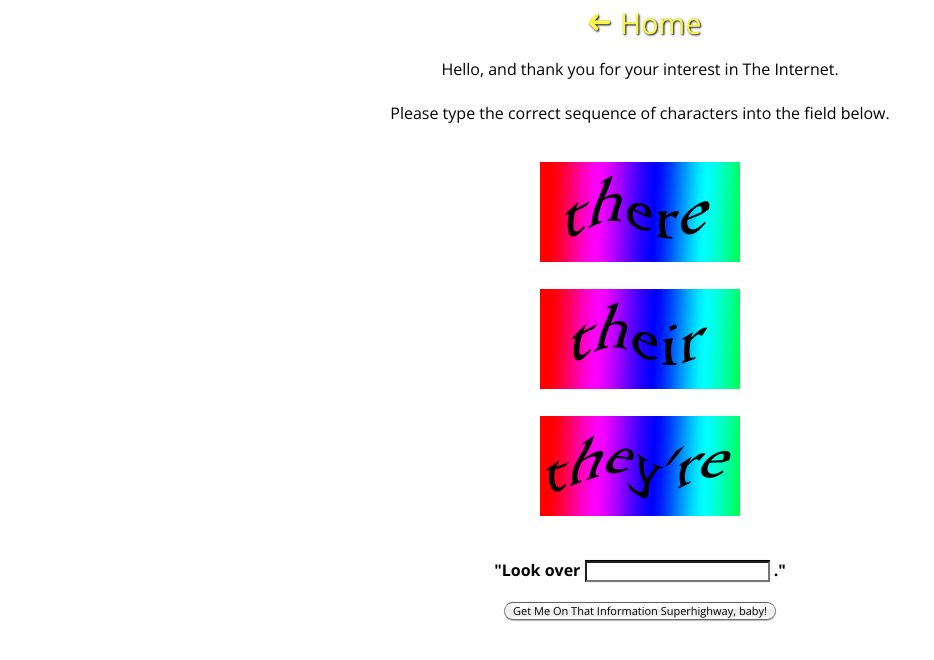
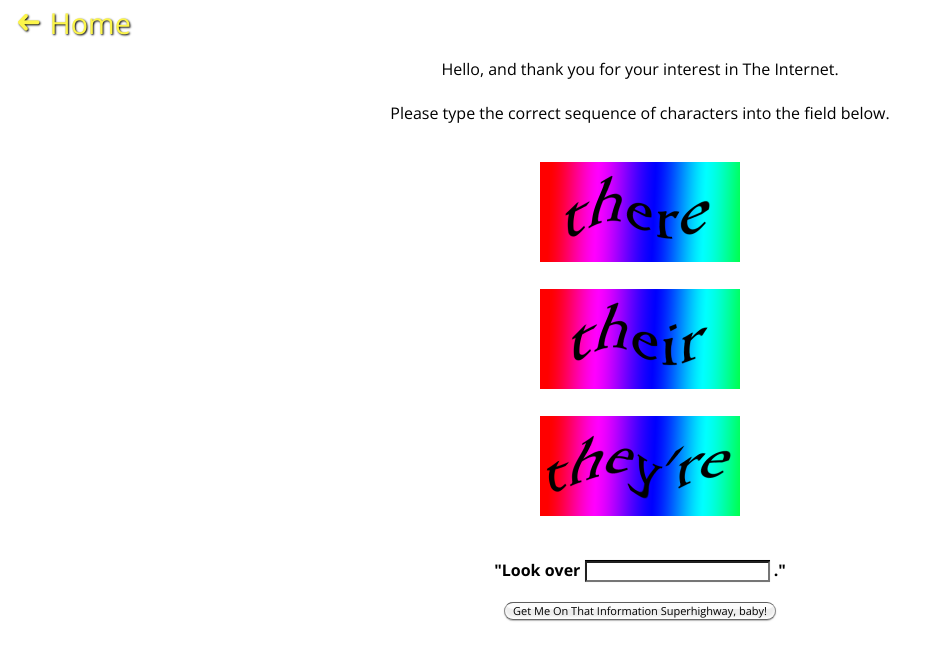
Before and after one commit to le717/le717.github.io, a Jekyll site: the page built from pages/spelling.html, in a window 1280 px wide. Shown: the top 660 px of the page, without its empty margins (0-934 px from the left). Built offline with Jekyll 4.4.1, drawn with Linux system fonts in a browser that asks for light colours; nearby versions of some CDN libraries; some web fonts are replaced; Markdown is read by kramdown in place of the engine named in the settings.

Commit message:
It will do for now

```diff
--- a/pages/spelling.html
+++ b/pages/spelling.html
@@ -8,7 +8,6 @@ googlefont: Open+Sans:400,700
   <style>
     body {
       font-family: "Open Sans", sans-serif;
-      text-align: center;
       -webkit-font-smoothing: antialiased;
     }
 
@@ -52,13 +51,13 @@ googlefont: Open+Sans:400,700
   <link rel="stylesheet" media="all" href="{{ site.baseurl }}/lib/ionicons/ionicons.min.css">
   <link rel="stylesheet" media="all" href="{{ site.baseurl }}/css/style.css">
 {% include bridge.html %}
-  <p id="intro-text">Hello, and thank you for your interest in The Internet.<br><br>
+  <p class="text-center" id="intro-text">Hello, and thank you for your interest in The Internet.<br><br>
     Please type the correct sequence of characters into the field below.
   </p>
   <br>
-  <div id="captcha-image-container"></div>
-  <form>
-    <p id="full-answer"></p>
+  <div class="text-center" id="captcha-image-container"></div>
+  <form class="text-center">
+    <p class="text-center" id="full-answer"></p>
     <button id="submit-button" onclick="checkInput(); return false;">Get Me On That Information Superhighway, baby!</button>
   </form>
 
```
Also changed, not shown: pages/test.html (+0 -12 lines), sitemap.html (added, +15 -0 lines).
